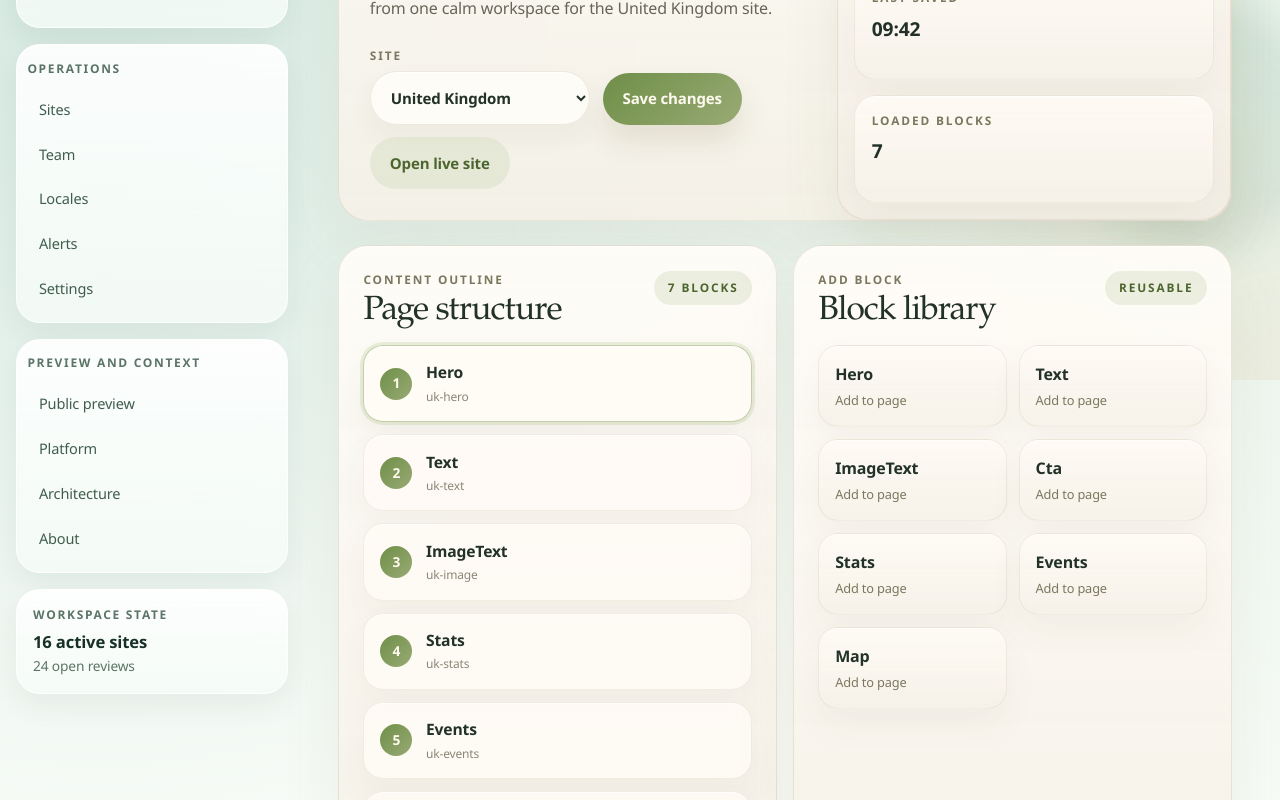
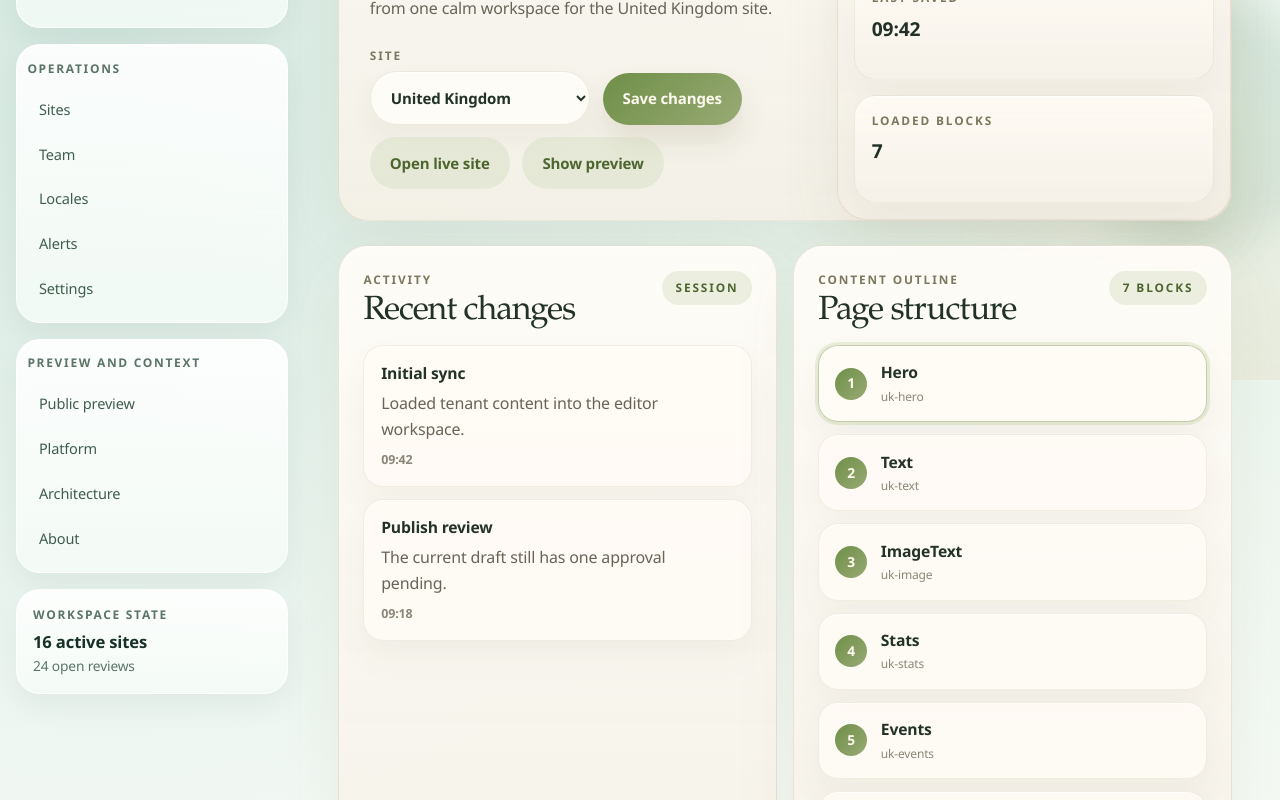
Before and after one commit to rajat1155-rrrkk/Editorial-CMS, a Next.js app: page /admin in a window 1280 px wide. Shown: the part 420-1220 px from the top of the page. Built offline with nearby package versions, Linux system fonts and the light colour scheme.

Commit message:
Add admin preview and activity panel

```diff
--- a/app/globals.css
+++ b/app/globals.css
@@ -2484,6 +2484,89 @@ h3,
 
 .admin-toolbar-button--danger {
   color: #8f4e2d;
+}
+
+.admin-history-list {
+  display: grid;
+  gap: 0.75rem;
+}
+
+.admin-history-item {
+  padding: 1rem 1.05rem;
+  border-radius: 20px;
+  border: 1px solid rgba(188, 176, 144, 0.2);
+  background: rgba(255, 251, 245, 0.9);
+  box-shadow:
+    0 16px 34px rgba(78, 69, 44, 0.05),
+    inset 0 1px 0 rgba(255, 255, 255, 0.8);
+}
+
+.admin-history-item strong {
+  display: block;
+  color: #223227;
+  font-size: 0.98rem;
+  font-weight: 700;
+}
+
+.admin-history-item p {
+  margin: 0.35rem 0 0;
+  color: #686458;
+  line-height: 1.6;
+}
+
+.admin-history-item span {
+  display: block;
+  margin-top: 0.55rem;
+  color: #8b8778;
+  font-size: 0.78rem;
+  font-weight: 600;
+}
+
+.admin-preview-panel {
+  overflow: hidden;
+}
+
+.admin-preview-frame {
+  border: 1px solid rgba(188, 176, 144, 0.2);
+  border-radius: 24px;
+  background: linear-gradient(180deg, rgba(255, 251, 245, 0.98), rgba(242, 243, 233, 0.92));
+  box-shadow:
+    0 18px 42px rgba(78, 69, 44, 0.06),
+    inset 0 1px 0 rgba(255, 255, 255, 0.82);
+}
+
+.admin-preview-frame__bar {
+  display: flex;
+  align-items: center;
+  gap: 0.45rem;
+  padding: 0.9rem 1rem;
+  border-bottom: 1px solid rgba(188, 176, 144, 0.18);
+}
+
+.admin-preview-frame__bar span {
+  width: 0.72rem;
+  height: 0.72rem;
+  border-radius: 999px;
+  background: rgba(198, 211, 171, 0.92);
+}
+
+.admin-preview-frame__bar span:nth-child(2) {
+  background: rgba(221, 185, 129, 0.9);
+}
+
+.admin-preview-frame__bar span:nth-child(3) {
+  background: rgba(159, 179, 123, 0.9);
+}
+
+.admin-preview-frame__bar strong {
+  margin-left: 0.55rem;
+  color: #4d652f;
+  font-size: 0.9rem;
+  font-weight: 700;
+}
+
+.admin-preview-frame__body {
+  padding: 1rem;
 }
 
 .admin-stat-grid {
--- a/components/admin/admin-editor.tsx
+++ b/components/admin/admin-editor.tsx
@@ -4,6 +4,7 @@ import Link from "next/link";
 import { useEffect, useState } from "react";
 import { TENANT_DIRECTORY } from "../../lib/cms/default-content";
 import type { CmsBlock, TenantContent, TenantSlug } from "../../lib/cms/types";
+import { BlockRenderer } from "../cms/block-renderer";
 
 function clone<T>(value: T): T {
   return JSON.parse(JSON.stringify(value)) as T;
@@ -14,6 +15,11 @@ type AdminEditorProps = {
 };
 
 type CmsBlockType = CmsBlock["type"];
+type HistoryEntry = {
+  label: string;
+  detail: string;
+  time: string;
+};
 
 function createBlock(type: CmsBlockType): CmsBlock {
   const id = `${type}-${Date.now().toString(36)}-${Math.random().toString(36).slice(2, 6)}`;
@@ -104,6 +110,11 @@ export function AdminEditor({ initialSite }: AdminEditorProps) {
   const [notice, setNotice] = useState("");
   const [lastSavedAt, setLastSavedAt] = useState("09:42");
   const [activeBlockId, setActiveBlockId] = useState<string | null>(null);
+  const [previewMode, setPreviewMode] = useState(false);
+  const [history, setHistory] = useState<HistoryEntry[]>([
+    { label: "Initial sync", detail: "Loaded tenant content into the editor workspace.", time: "09:42" },
+    { label: "Publish review", detail: "The current draft still has one approval pending.", time: "09:18" }
+  ]);
 
   const currentTenant = TENANT_DIRECTORY.find((tenant) => tenant.slug === site);
   const publicRoute = `/${site}`;
@@ -148,9 +159,20 @@ export function AdminEditor({ initialSite }: AdminEditorProps) {
       current.blocks = nextBlocks;
       return current;
     });
+    setHistory((current) =>
+      [
+        {
+          label: "Block reordered",
+          detail: `Moved block ${index + 1} ${direction < 0 ? "up" : "down"} in the page outline.`,
+          time: "Just now"
+        },
+        ...current
+      ].slice(0, 6)
+    );
   }
 
   function removeBlock(index: number) {
+    const removedType = content?.blocks[index]?.type ?? "block";
     updateContent((current) => {
       const removedBlock = current.blocks[index];
       current.blocks = current.blocks.filter((_, itemIndex) => itemIndex !== index);
@@ -159,6 +181,16 @@ export function AdminEditor({ initialSite }: AdminEditorProps) {
       }
       return current;
     });
+    setHistory((current) =>
+      [
+        {
+          label: "Block removed",
+          detail: `${removedType} block removed from the current draft.`,
+          time: "Just now"
+        },
+        ...current
+      ].slice(0, 6)
+    );
   }
 
   function addBlock(type: CmsBlockType) {
@@ -169,6 +201,16 @@ export function AdminEditor({ initialSite }: AdminEditorProps) {
     });
     setActiveBlockId(nextBlock.id);
     setNotice(`${type} block added to the page.`);
+    setHistory((current) =>
+      [
+        {
+          label: "Block added",
+          detail: `${type} block appended to the page structure.`,
+          time: "Just now"
+        },
+        ...current
+      ].slice(0, 6)
+    );
   }
 
   async function save() {
@@ -191,6 +233,16 @@ export function AdminEditor({ initialSite }: AdminEditorProps) {
     setSaving(false);
     setLastSavedAt(new Date().toLocaleTimeString([], { hour: "2-digit", minute: "2-digit" }));
     setNotice("Saved to the API store and browser fallback.");
+    setHistory((current) =>
+      [
+        {
+          label: "Draft saved",
+          detail: `Saved ${content.blocks.length} blocks and current page settings for ${currentTenant?.displayName ?? site}.`,
+          time: "Just now"
+        },
+        ...current
+      ].slice(0, 6)
+    );
   }
 
   return (
@@ -230,6 +282,13 @@ export function AdminEditor({ initialSite }: AdminEditorProps) {
               <Link href={publicRoute} className="admin-button admin-button--secondary">
                 Open live site
               </Link>
+              <button
+                type="button"
+                onClick={() => setPreviewMode((value) => !value)}
+                className="admin-button admin-button--secondary"
+              >
+                {previewMode ? "Hide preview" : "Show preview"}
+              </button>
             </div>
 
             {notice ? <p className="admin-lede admin-notice">{notice}</p> : null}
@@ -258,6 +317,26 @@ export function AdminEditor({ initialSite }: AdminEditorProps) {
         {content ? (
           <>
             <section className="admin-grid admin-grid--split">
+              <article className="admin-card">
+                <div className="admin-block__header">
+                  <div>
+                    <p className="admin-card__eyebrow">Activity</p>
+                    <h2>Recent changes</h2>
+                  </div>
+                  <span className="admin-block__badge">Session</span>
+                </div>
+
+                <div className="admin-history-list">
+                  {history.map((entry) => (
+                    <article key={`${entry.label}-${entry.time}-${entry.detail}`} className="admin-history-item">
+                      <strong>{entry.label}</strong>
+                      <p>{entry.detail}</p>
+                      <span>{entry.time}</span>
+                    </article>
+                  ))}
+                </div>
+              </article>
+
               <article className="admin-card">
                 <div className="admin-block__header">
                   <div>
@@ -408,6 +487,30 @@ export function AdminEditor({ initialSite }: AdminEditorProps) {
                 </div>
               </article>
             </section>
+
+            {previewMode ? (
+              <section className="admin-card admin-preview-panel">
+                <div className="admin-block__header">
+                  <div>
+                    <p className="admin-card__eyebrow">Inline preview</p>
+                    <h2>Live page rendering</h2>
+                  </div>
+                  <span className="admin-block__badge">{publicRoute}</span>
+                </div>
+
+                <div className="admin-preview-frame">
+                  <div className="admin-preview-frame__bar">
+                    <span />
+                    <span />
+                    <span />
+                    <strong>{currentTenant?.displayName ?? site}</strong>
+                  </div>
+                  <div className="admin-preview-frame__body">
+                    <BlockRenderer blocks={content.blocks} events={content.events} />
+                  </div>
+                </div>
+              </section>
+            ) : null}
 
             <section className="admin-grid admin-grid--blocks">
               {content.blocks.map((block, index) => (
```
